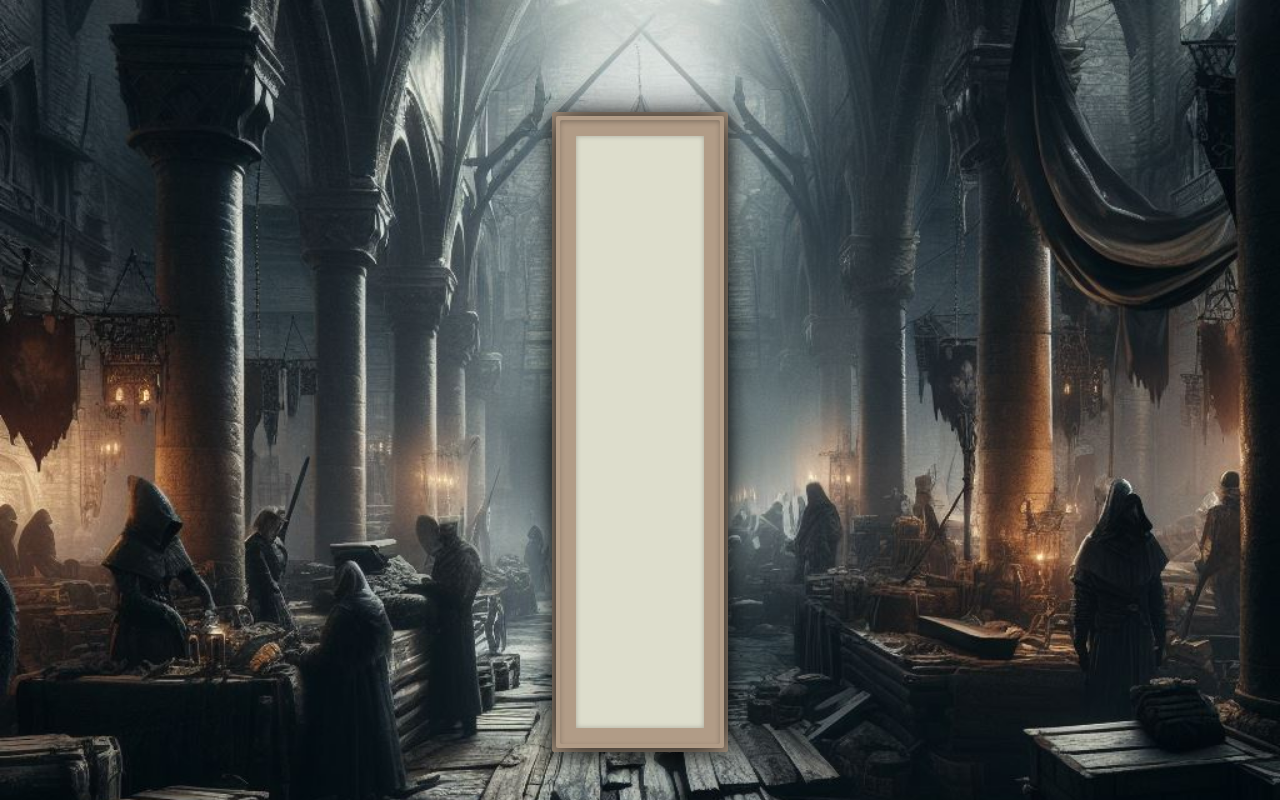
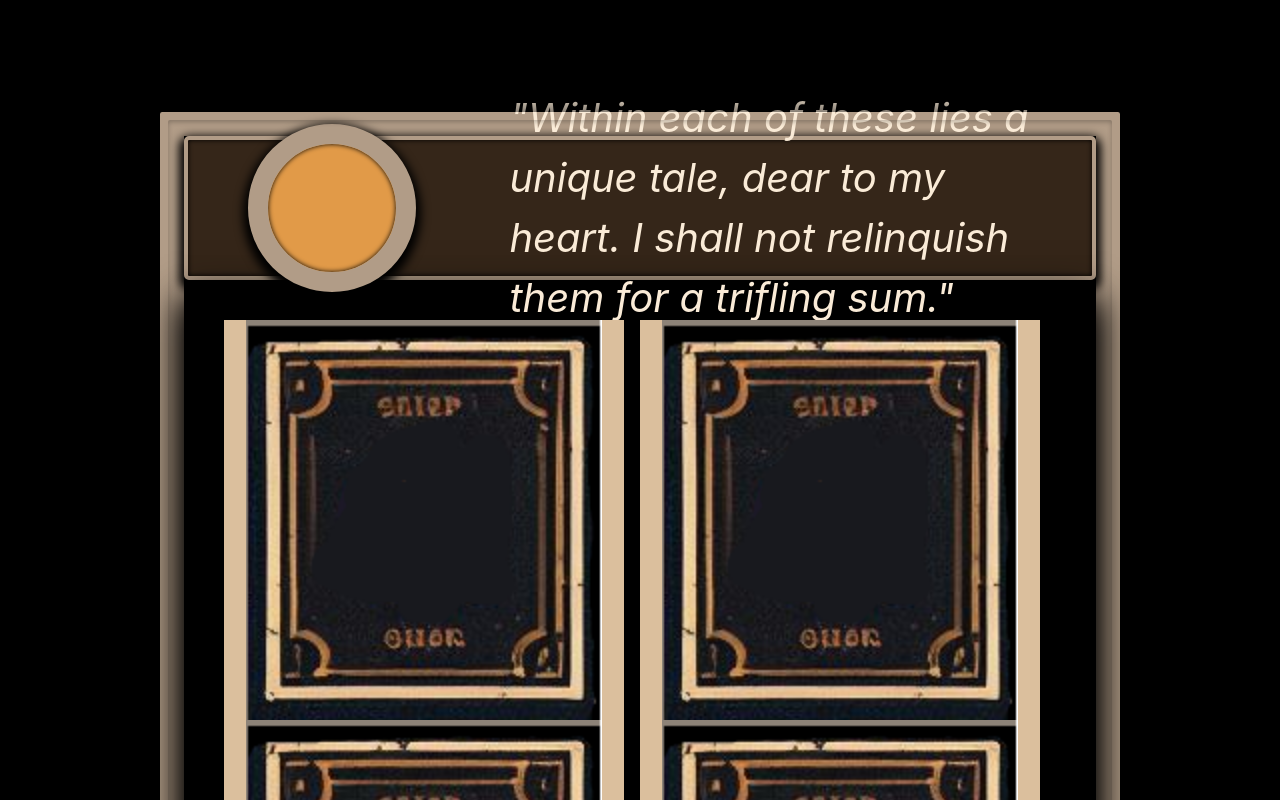
Before and after one commit to ephimeteus/react-rpg-store, a React (Vite) app in the folder react-rpg/: page / in a window 1280 px wide. Shown: the top 800 px of the page. Built offline with nearby package versions, Linux system fonts and the light colour scheme.

Commit message:
ui elements for store

```diff
--- a/react-rpg/src/App.css
+++ b/react-rpg/src/App.css
@@ -1,10 +1,11 @@
 #root {
+  height: 100%;
   width: 100%;
   margin: 0 auto;
   padding: 2rem;
   text-align: center;
   background-image: url('./Assets/back.jfif');
-  background-size: cover;
+  background-size: contain;
   background-repeat: no-repeat;
   background-position: center center;
 }
--- a/react-rpg/src/Components/Card/Card.css
+++ b/react-rpg/src/Components/Card/Card.css
@@ -0,0 +1,12 @@
+.card{
+    height: 400px;
+    width: 400px;
+    background-color: rgb(219, 191, 157);
+    background-image: url(../../Assets/item.png);
+    background-size: contain;
+    background-repeat: no-repeat;
+    background-position: center center;
+
+
+
+}
--- a/react-rpg/src/Components/Card/Card.jsx
+++ b/react-rpg/src/Components/Card/Card.jsx
@@ -0,0 +1,10 @@
+import './Card.css'
+
+const Card = () => {
+    return (
+        <div className="card">
+        </div>
+    );
+};
+
+export default Card;
--- a/react-rpg/src/Components/CardGrid/CardGrid.jsx
+++ b/react-rpg/src/Components/CardGrid/CardGrid.jsx
@@ -0,0 +1,32 @@
+import './cardgrid.css';
+import Card from '../Card/Card';
+
+const CardGrid = () => {
+    return (
+        <div className="card-grid">
+            <Card />
+            <Card />
+            <Card />
+            <Card />
+            <Card />
+            <Card />
+            <Card />
+            <Card />
+            <Card />
+            <Card />
+            <Card />
+            <Card />
+            <Card />
+            <Card />
+            <Card />
+            <Card />
+            <Card />
+            <Card />
+            <Card />
+            <Card />
+
+        </div>
+    );
+};
+
+export default CardGrid;
--- /dev/null
+++ b/react-rpg/src/Components/CardGrid/cardgrid.css
@@ -0,0 +1,9 @@
+.card-grid {
+  height:fit-content ;
+  display: grid;
+  grid-template-columns: repeat(auto-fit, minmax(400px, 1fr));
+  padding: 40px;
+  box-shadow: 0 20px 40px 0 rgba(0,0,0,1), 0 20px 30px 0 rgba(0,0,0,1);
+
+
+}
--- a/react-rpg/src/Components/Container/container.css
+++ b/react-rpg/src/Components/Container/container.css
@@ -1,18 +1,18 @@
 .container {
 
-        background-color:#ddc;
+        background-color:#000000;
         border:solid 3vmin ;
         border-bottom-color:rgb(177, 156, 135);
         border-left-color:rgb(177, 156, 135);
         border-radius:2px;
         border-right-color:rgb(177, 156, 135);
-        border-top-color:rgb(177, 156, 135);
-        box-shadow:0 0 5px 0 rgba(0,0,0,.25) inset, 0 5px 10px 5px rgba(0,0,0,.25);
+        border-top-color:#b19c87;
+        box-shadow:0 0 5px 0 rgba(0,0,0,1) inset, 0 5px 10px 5px rgba(0,0,0,1);
         box-sizing:border-box;
         display:inline-block;
         margin:10vh 10vw;
-        height:80vh;
-        padding:8vmin;
+        height:fit-content;
+        width: fit-content;
         position:relative;
         text-align:center;
         &:before {
@@ -27,13 +27,13 @@
         }
         &:after {
             border-radius:2px;
-            bottom:-2.5vmin;
+            bottom:-3vmin;
             box-shadow: 0 2px 35px 0 rgba(0,0,0,1);
             content:"";
-            left:-2.5vmin;
+            left:-3vmin;
             position:absolute;
-            right:-2.5vmin;
-            top:-2.5vmin;
+            right:-3vmin;
+            top:-3vmin;
           }
 
 }
--- a/react-rpg/src/Components/Header/Header.css
+++ b/react-rpg/src/Components/Header/Header.css
@@ -0,0 +1,33 @@
+.header {
+    background-color: rgb(53, 38, 25);
+    border: .5vmin solid rgb(177, 156, 135);
+    border-radius: 5px;
+    box-shadow: 0 0 5px 0 rgba(0, 0, 0, 1) inset, 0 5px 10px 5px rgba(0, 0, 0, 1);
+    display: flex;
+    justify-content: center;
+    align-items: center;
+    height: 15vh;
+    padding: 1vh;
+    justify-content: space-around;
+  }
+
+
+.portrait {
+    margin: 10px;
+    height: 16vh;
+    width: 16vh;
+    background-color: #e19a48;
+    border-radius: 50%;
+    border-color: rgb(177, 156, 135);
+    border-style:solid;
+    border-width: 20px;
+    box-shadow:0 0 5px 0 rgba(0,0,0,1) inset, 0 5px 10px 5px rgba(0,0,0,1);
+}
+
+.quote {
+    width: 60%;
+    color:antiquewhite;
+    font-size: 40px;
+    font-style: oblique;
+    text-align: left;
+}
--- a/react-rpg/src/Components/Header/Header.jsx
+++ b/react-rpg/src/Components/Header/Header.jsx
@@ -0,0 +1,12 @@
+import './Header.css';
+
+const Header = () => {
+    return (
+        <div className="header">
+            <div className='portrait'></div>
+            <div className='quote'>"Within each of these lies a unique tale, dear to my heart. I shall not relinquish them for a trifling sum."</div>
+        </div>
+    );
+};
+
+export default Header;
--- a/react-rpg/src/Pages/Store/Store.jsx
+++ b/react-rpg/src/Pages/Store/Store.jsx
@@ -1,6 +1,11 @@
+import Header from "../../Components/Header/Header";
+import CardGrid from "../../Components/CardGrid/CardGrid";
+
 const Store = () => {
    return (
       <>
+         < Header />
+         < CardGrid />
       </>
    );
 };
--- a/react-rpg/src/index.css
+++ b/react-rpg/src/index.css
@@ -58,7 +58,7 @@ button:focus-visible {
 @media (prefers-color-scheme: light) {
   :root {
     color: #213547;
-    background-color: #ffffff;
+    background-color: #000000;
   }
   a:hover {
     color: #747bff;
```
Also changed, not shown: react-rpg/src/Assets/item.png (added).
